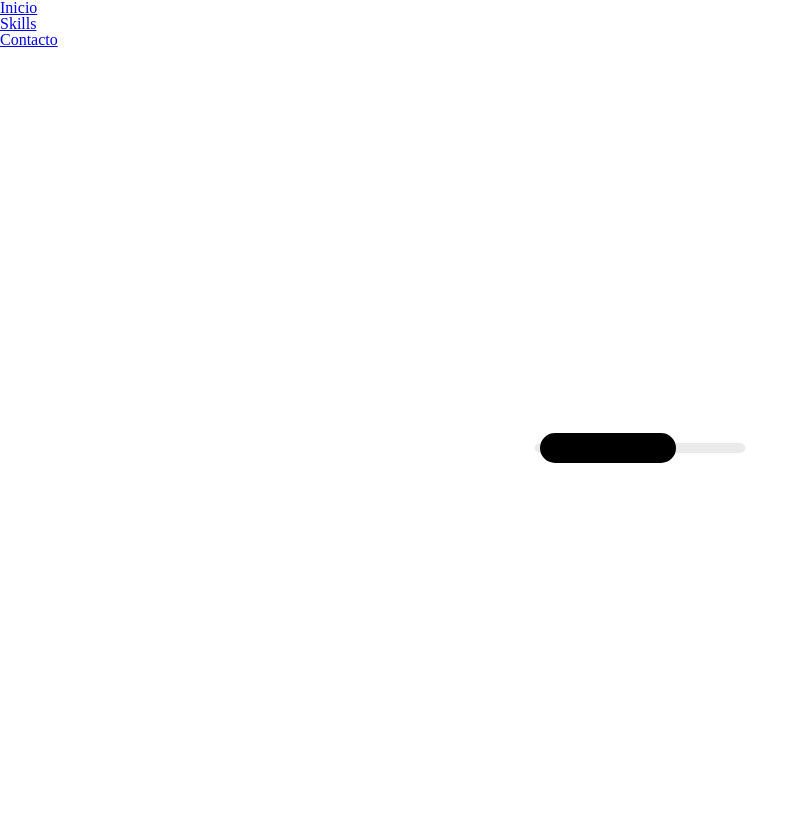
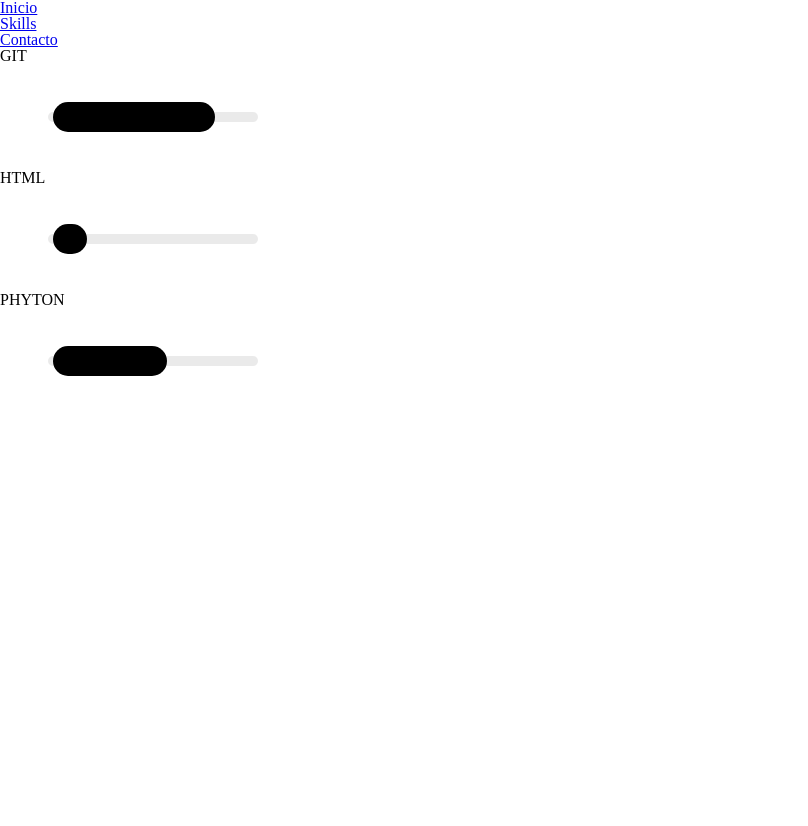
Before and after one commit to claudialeria/Practica_Web, a plain HTML site: page index.html in a window 1280 px wide. Shown: the top 826 px of the page, without its empty margins (0-808 px from the left). Drawn offline with Linux system fonts and the light colour scheme.

Commit message:
Esqueleto completado

```diff
--- a/index.html
+++ b/index.html
@@ -21,15 +21,24 @@
     </header>
     <main>
       <div class="progreso_barras">
-
+        <div class="barra">
+            <h2>GIT</h2>
             <div class="progress">
                 <div class="progress-value"></div>
             </div>
+        </div>
+
+        <div class ="barra">
+            <h2>HTML</h2>
             <div class="progress_html">
                 <div class="progress-value_html"></div>
             </div>
+        </div>
+        <div class ="barra">
+            <h2>PHYTON</h2>
             <div class="progress_phyton">
-            <div class="progress-value_html"></div>
+                <div class="progress-value_phyton"></div>
+             </div>
         </div>
 
       </div>
--- a/style.css
+++ b/style.css
@@ -2,9 +2,9 @@
 
 .progreso_barras {
     justify-content: center;
-    align-items: center;
+
     background: #fff;
-    display: flex;
+
     height: 100vh;
     padding: 0;
     margin: 0;
@@ -20,6 +20,7 @@
     display: flex;
     height: 10px;
     width: 200px;
+    margin:3em;
   }
 
   .progress-value {
@@ -29,9 +30,66 @@
     background: #000;
     height: 30px;
     width: 0;
+
   }
+
+  .progress_html {
+    background: rgba(55, 55, 55, 0.1);
+    justify-content: flex-start;
+    border-radius: 100px;
+    align-items: center;
+    position: relative;
+    padding: 0 5px;
+    display: flex;
+    height: 10px;
+    width: 200px;
+    margin:3em;
+  }
+
+  .progress-value_html {
+    animation: load1 3s normal forwards;
+    box-shadow: 0 10px 40px -10px #fff;
+    border-radius: 100px;
+    background: #000;
+    height: 30px;
+    width: 0;
+  }
+
+  .progress_phyton {
+    background: rgba(55, 55, 55, 0.1);
+    justify-content: flex-start;
+    border-radius: 100px;
+    align-items: center;
+    position: relative;
+    padding: 0 5px;
+    display: flex;
+    height: 10px;
+    width: 200px;
+    margin:3em;
+  }
+
+  .progress-value_phyton {
+    animation: load2 3s normal forwards;
+    box-shadow: 0 10px 40px -10px #fff;
+    border-radius: 100px;
+    background: #000;
+    height: 30px;
+    width: 0;
+  }
+
+
 
   @keyframes load {
     0% { width: 0; }
-    100% { width: 68%; }
+    100% { width: 81%; }
   }
+
+  @keyframes load1 {
+    0% { width: 0; }
+    100% { width: 17%; }
+  }
+
+  @keyframes load2 {
+    0% { width: 0; }
+    100% { width: 57%; }
+  }
```
Also changed, not shown: contact.html (+6 -1 lines), registro-completado.html (added, +12 -0 lines). Lines whose indentation alone changed are shown as unchanged.
